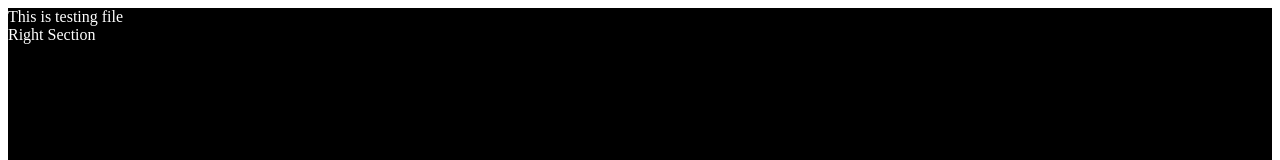
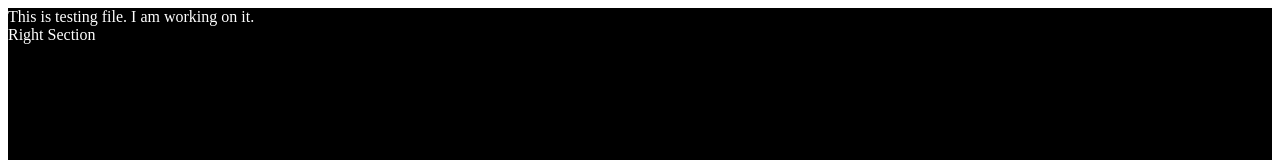
Before and after one commit to sandeepwebdeveloper/travel-website, a plain HTML site: page index.html in a window 1280 px wide. Shown: the top 160 px of the page. Drawn offline with Linux system fonts and the light colour scheme.

Commit message:
Added line in left section

```diff
--- a/index.html
+++ b/index.html
@@ -10,7 +10,7 @@
 		<div class="container">
 			<div class="row">
 				<div class="col-md-6">
-					This is testing file
+					This is testing file. I am working on it.
 				</div>
 				<div class="col-md-6">
 					Right Section
```
